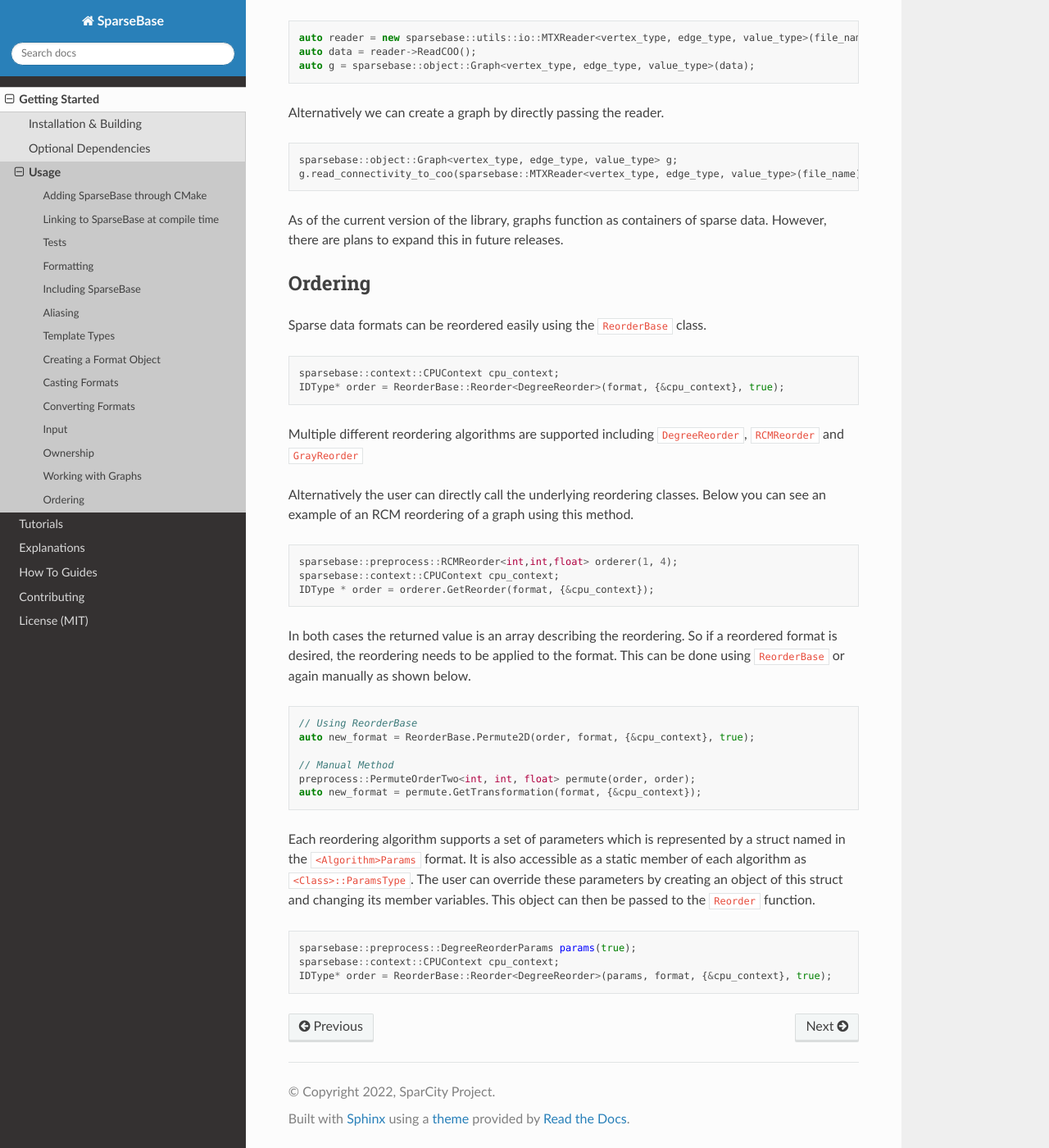
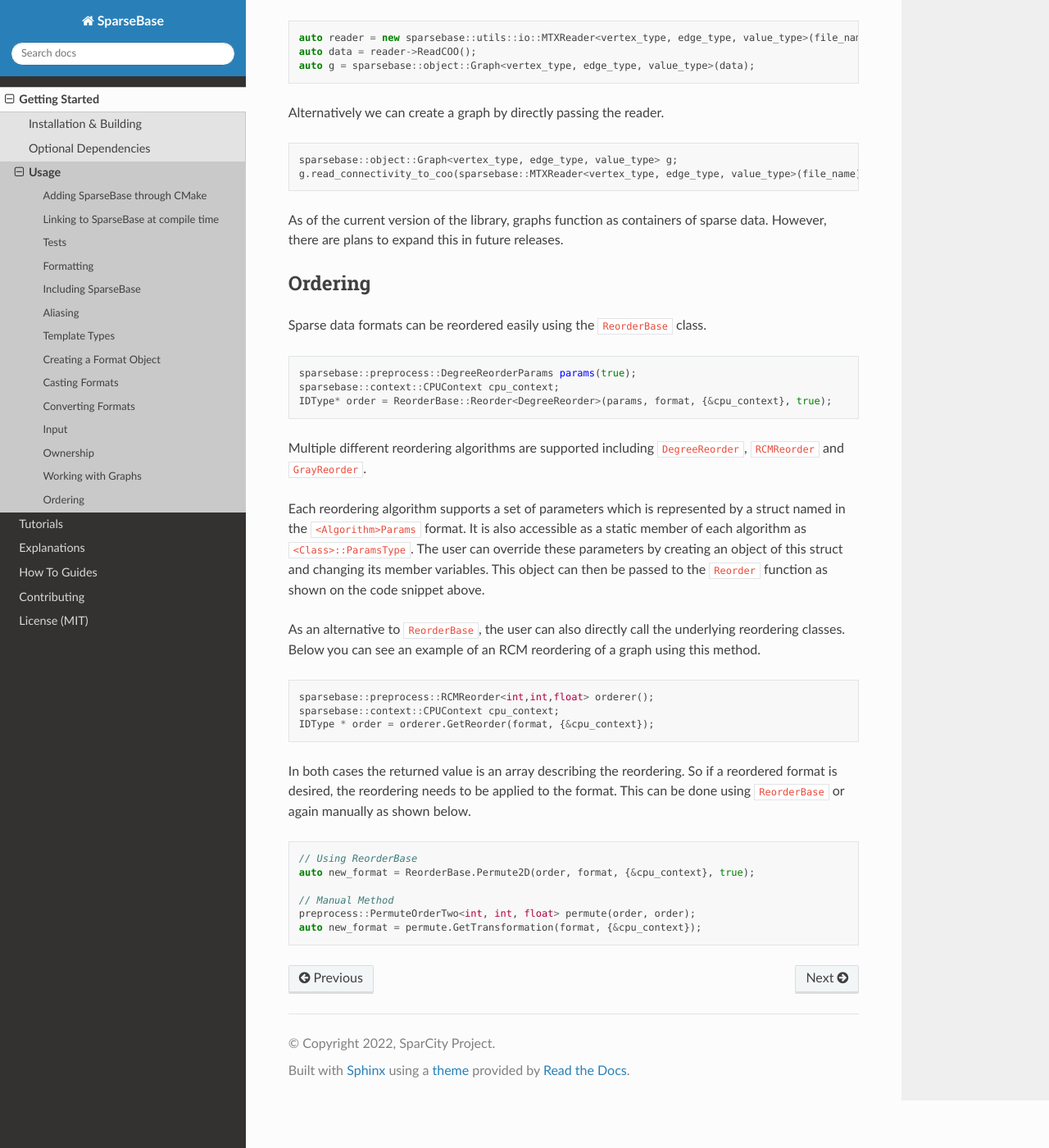
Before and after one commit to sparcityeu/SparseBase, a Sphinx documentation site: the page built from docs/pages/getting_started/usage.md, in a window 1280 px wide and 1400 px high, scrolled down 6394 px. Shown: the whole window at 82% size. Built offline with Sphinx 7.4.7 and the Read the Docs theme 2.0.0, drawn with Linux system fonts in a browser that asks for light colours; pages that are not in the unit, such as notebooks, are missing from menus.

Commit message:
Fixed DegreeReorderParams issue, small changes to phrasing

````diff
--- a/docs/pages/getting_started/usage.md
+++ b/docs/pages/getting_started/usage.md
@@ -293,19 +293,26 @@ As of the current version of the library, graphs function as containers of spars
 
 Sparse data formats can be reordered easily using the `ReorderBase` class.
 
+
 ```cpp
+sparsebase::preprocess::DegreeReorderParams params(true);
 sparsebase::context::CPUContext cpu_context;
-IDType* order = ReorderBase::Reorder<DegreeReorder>(format, {&cpu_context}, true);
+IDType* order = ReorderBase::Reorder<DegreeReorder>(params, format, {&cpu_context}, true);
 ```
 
-Multiple different reordering algorithms are supported including `DegreeReorder`, `RCMReorder` and `GrayReorder`
+Multiple different reordering algorithms are supported including `DegreeReorder`, `RCMReorder` and `GrayReorder`.
+
+Each reordering algorithm supports a set of parameters which is represented by a struct named in
+the `<Algorithm>Params` format. It is also accessible as a static member of each algorithm as `<Class>::ParamsType`.
+The user can override these parameters by creating an object of this struct and changing its member variables.
+This object can then be passed to the `Reorder` function as shown on the code snippet above.
 
 
-Alternatively the user can directly call the underlying reordering classes.
+As an alternative to `ReorderBase`, the user can also directly call the underlying reordering classes.
 Below you can see an example of an RCM reordering of a graph using this method.
 
 ```cpp
-sparsebase::preprocess::RCMReorder<int,int,float> orderer(1, 4);
+sparsebase::preprocess::RCMReorder<int,int,float> orderer();
 sparsebase::context::CPUContext cpu_context;
 IDType * order = orderer.GetReorder(format, {&cpu_context});
 ```
@@ -322,14 +329,3 @@ auto new_format = ReorderBase.Permute2D(order, format, {&cpu_context}, true);
 preprocess::PermuteOrderTwo<int, int, float> permute(order, order);
 auto new_format = permute.GetTransformation(format, {&cpu_context});
 ```
-
-Each reordering algorithm supports a set of parameters which is represented by a struct named in
-the `<Algorithm>Params` format. It is also accessible as a static member of each algorithm as `<Class>::ParamsType`.
-The user can override these parameters by creating an object of this struct and changing its member variables.
-This object can then be passed to the `Reorder` function.
-
-```cpp
-sparsebase::preprocess::DegreeReorderParams params(true);
-sparsebase::context::CPUContext cpu_context;
-IDType* order = ReorderBase::Reorder<DegreeReorder>(params, format, {&cpu_context}, true);
-```
````
